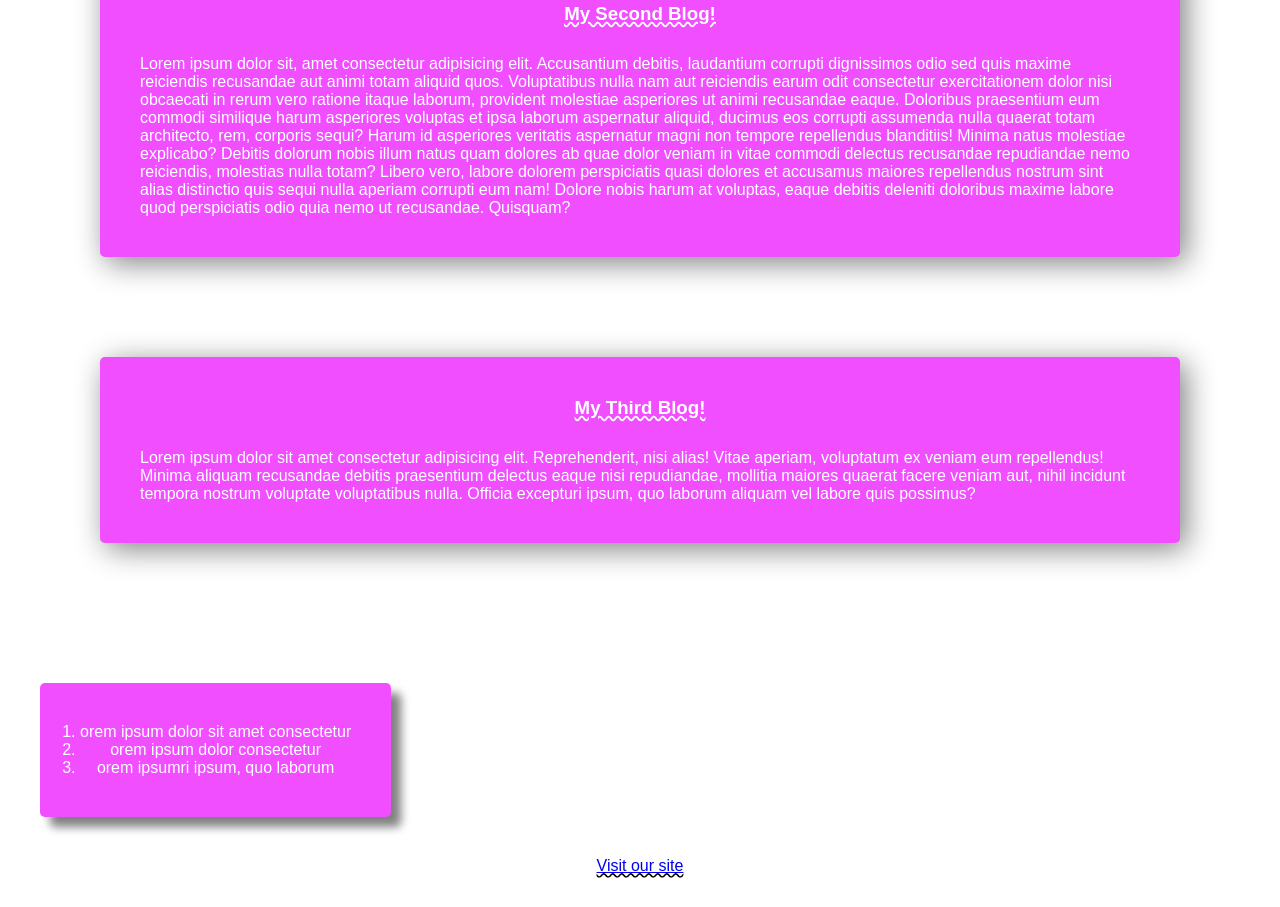
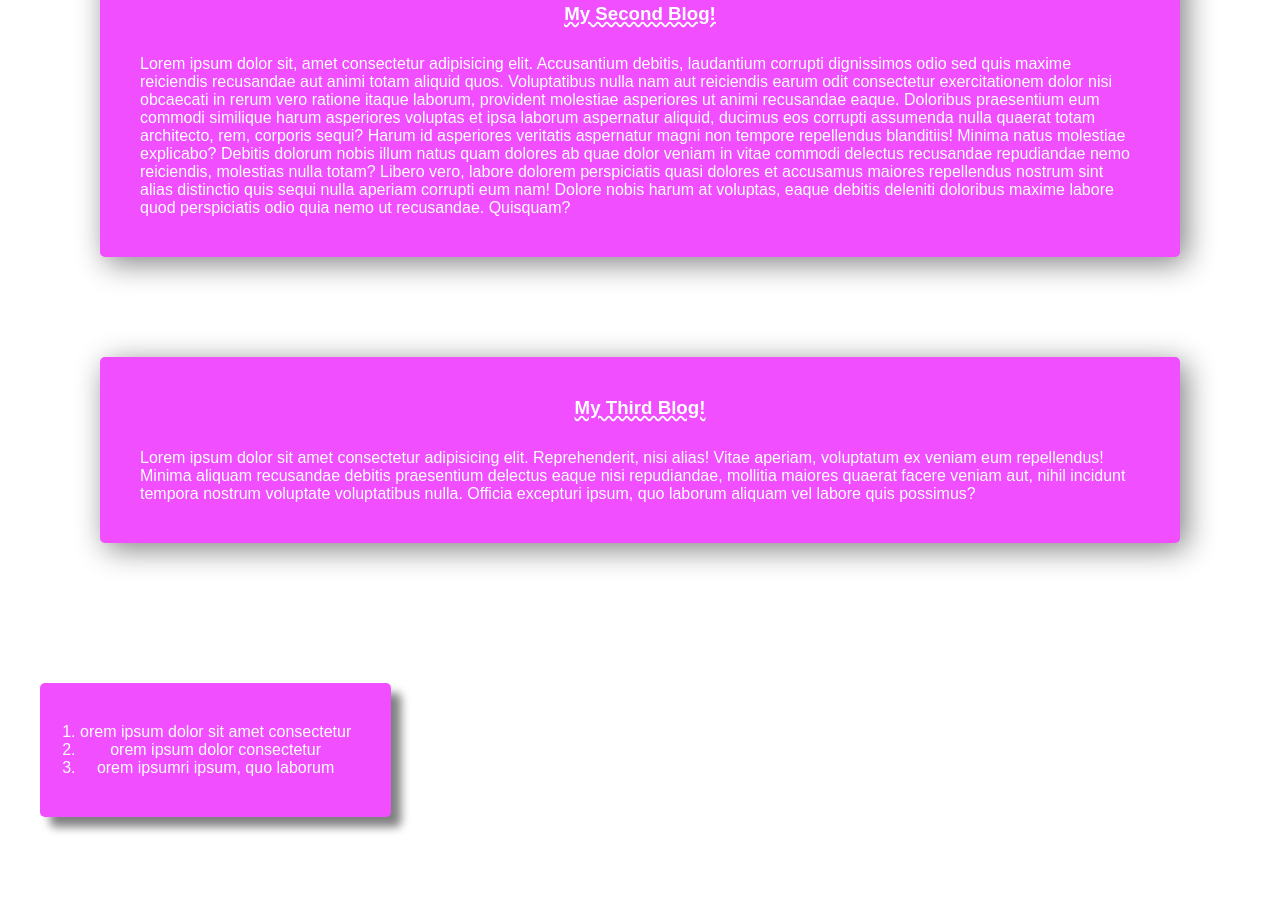
Before and after one commit to tahajibefaj/blog-repo, a plain HTML site: page external_css.html in a window 1280 px wide. Shown: the part 497-1404 px from the top of the page. After the commit the page ends 1354 px from the top, so only its background shows below. Drawn offline with Linux system fonts and the light colour scheme.

```diff
--- a/external_css.html
+++ b/external_css.html
@@ -29,6 +29,6 @@
         <li>orem ipsumri ipsum, quo laborum</li>
     </ol>
 
-    <p class="visit"><a href="http://127.0.0.1:5500/external_css.html" target="_blank" id="visitt"> Visit our site</a> </p>
+
 </body>
 </html>
```
